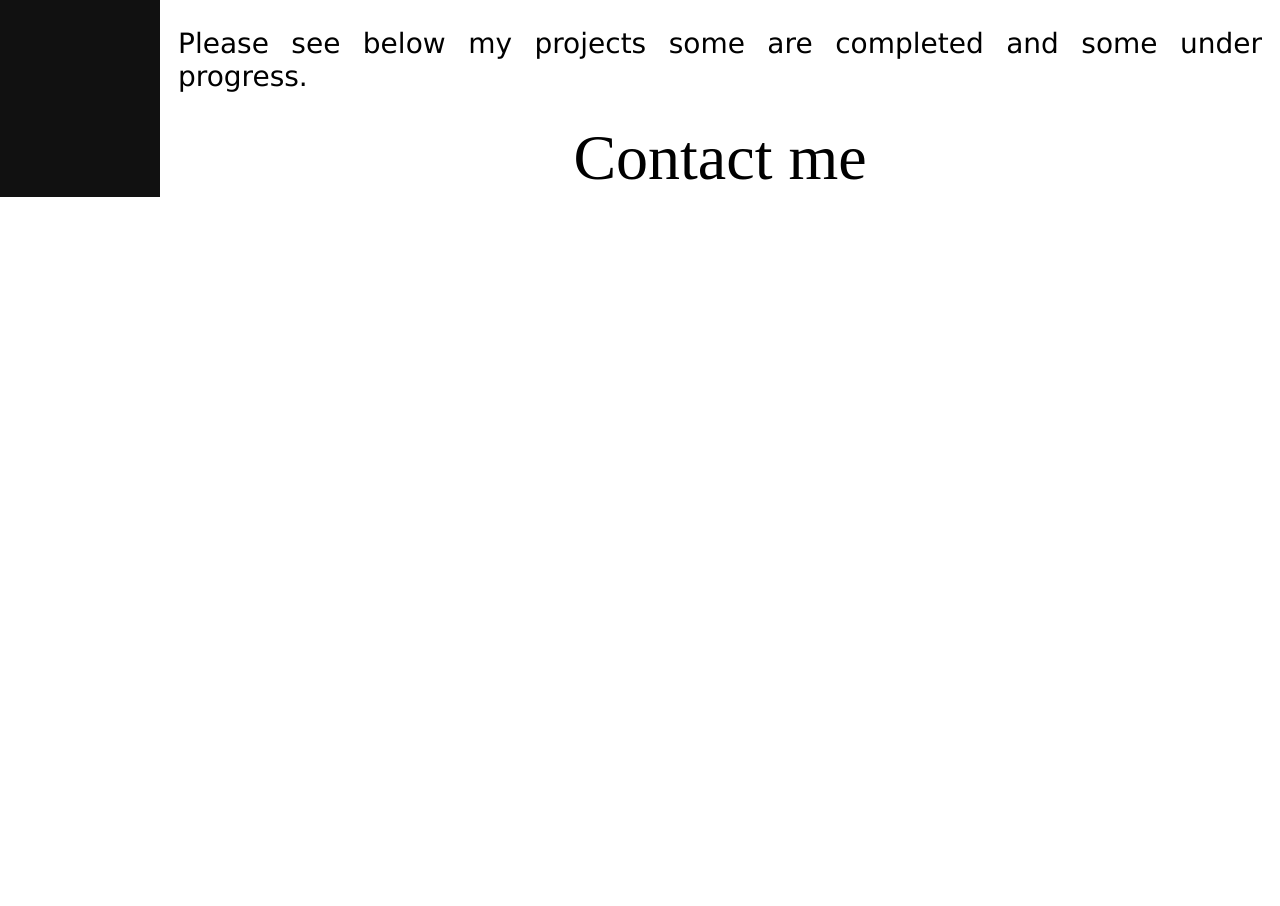
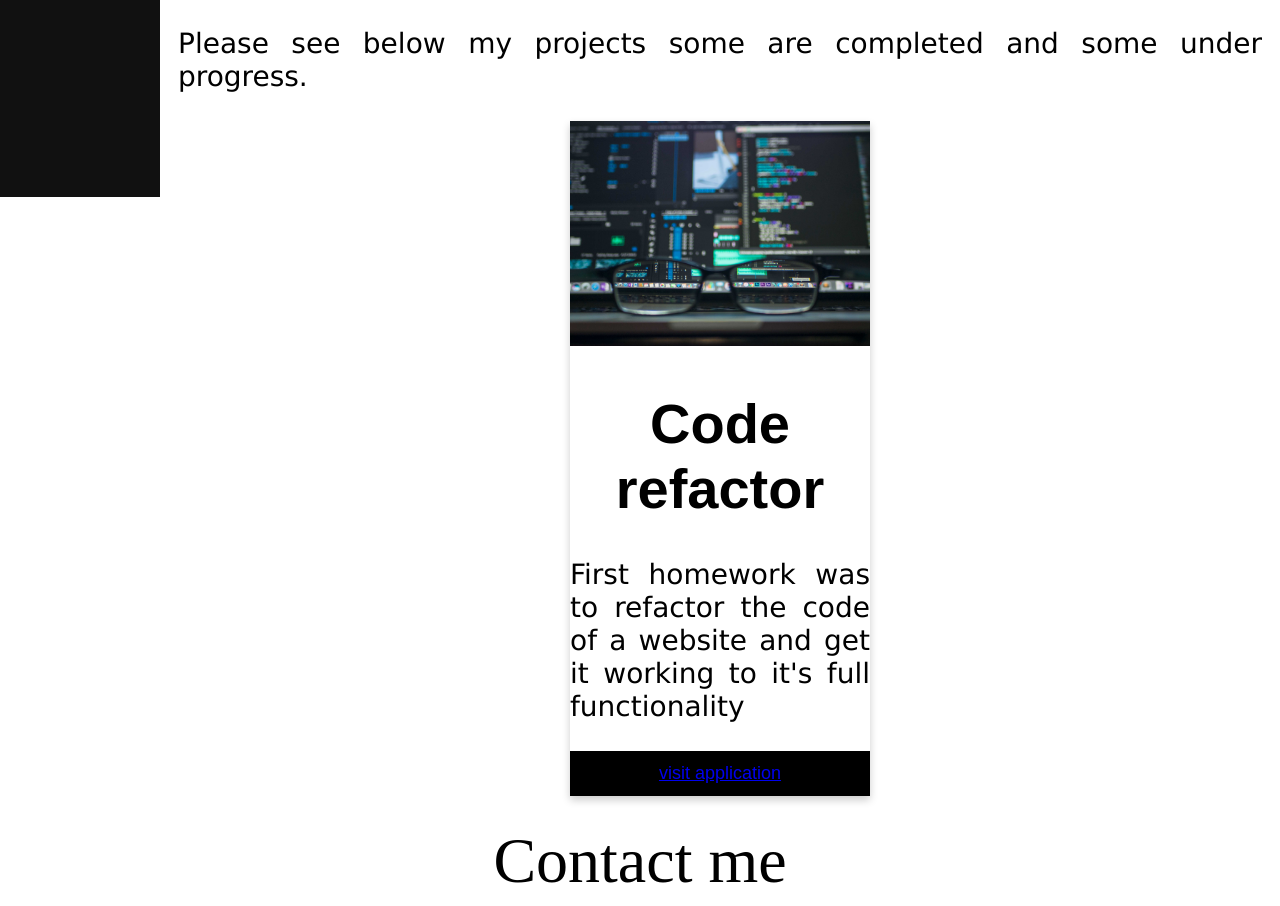
Before and after one commit to pdubb05/Myportfolio, a plain HTML site: page index.html in a window 1280 px wide. Shown: the part 623-1529 px from the top of the page. Before the commit the page ends 826 px from the top, so only its background shows below. Drawn offline with Linux system fonts and the light colour scheme.

Commit message:
card working

```diff
--- a/assets/css/style.css
+++ b/assets/css/style.css
@@ -52,3 +52,36 @@ p{
   text-align: center;
   font-size: 48pt;
 }
+
+
+
+
+
+
+
+
+.card {
+  box-shadow: 0 4px 8px 0 rgba(0, 0, 0, 0.2);
+  max-width: 300px;
+  margin: auto;
+  text-align: center;
+  font-family: arial;
+}
+
+
+
+.card button {
+  border: none;
+  outline: 0;
+  padding: 12px;
+  color: white;
+  background-color: #000;
+  text-align: center;
+  cursor: pointer;
+  width: 100%;
+  font-size: 18px;
+}
+
+.card button:hover {
+  opacity: 0.7;
+}
--- a/index.html
+++ b/index.html
@@ -34,6 +34,59 @@
 
 
 
+
+
+
+
+    <div class="card">
+      <img src="background.jpg" alt="first project" style="width:100%">
+      <h1>Code refactor</h1>
+      <p> First homework was to refactor the code of a website and get it working to it's full functionality </p>
+      <p><button> <a href="https://pdubb05.github.io/Code_refactor/"> visit application </a></button></p></div></p>
+    </div>
+
+
+
+
+
+
+
+
+
+
+
+
+
+
+
+
+
+
+
+
+
+
+
+
+
+
+
+
+
+
+
+
+
+
+
+
+
+
+
+
+
+
+
     <div class="links"><a id="contact">Contact me</a> </div>
   </div>
 </body>
```
